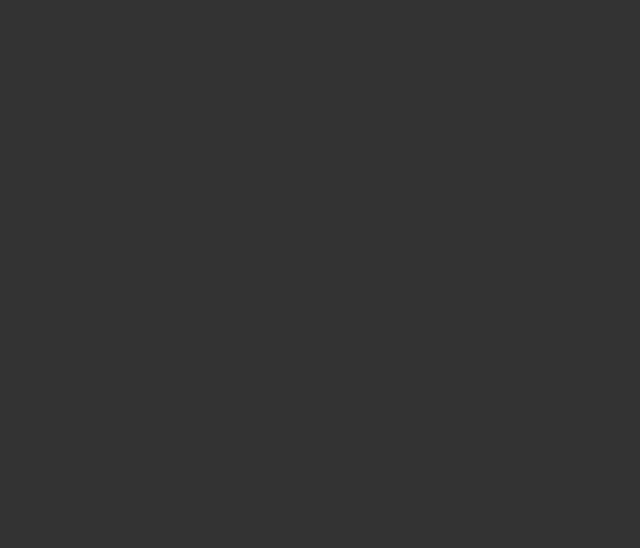
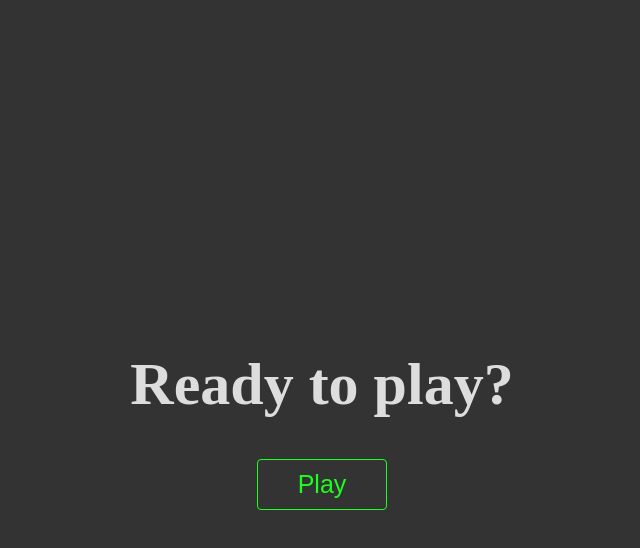
Before and after one commit to tlaine1441/Project1, a plain HTML site: page index.html in a window 1280 px wide. Both pictures are taken after a click on the button "Continue". Shown: the whole page, without its empty margins (318-958 px from the left). Drawn offline with Linux system fonts and the light colour scheme.

Commit message:
adds ready to play state

```diff
--- a/css/main.css
+++ b/css/main.css
@@ -48,7 +48,42 @@ body {
 	border: 1px solid rgba(28, 255, 28, 1);
 }
 
+.ready-to-play {
+	text-align: center;
+	width: 50%;
+	margin: 350px auto;
+	display: flex;
+  	justify-content: center;
+  	align-items: center;
+}
+.ready-to-play-wrapper {
+	display: block;
+	width: 100%;
+}
+
+.ready-to-play button {
+	font-size: 25px;
+	padding: 10px 40px;
+	color: rgba(28, 255, 28, 1);
+	background: #333;
+	border: 1px solid rgba(28, 255, 28, 1);
+	border-radius: 4px;
+	display: block;
+	margin: 0 auto;
+}
+
+.ready-to-play h1 {
+	display: block;
+	font-size: 60px;
+	color: #ddd;
+	margin-top: 0;
+}
+
 
 .hidden-div {
 	display: none;
 }
+
+.show-div {
+	display: flex;
+}
--- a/index.html
+++ b/index.html
@@ -9,12 +9,22 @@
 		<input id="characterNameInput" type="text" placeholder="Character Name">
 		<button id="continue-btn">Continue</button>
 	</div>
-	<div id="attack-btn-container" class="hidden-div">
-		<button id="attack">Attack</button>
+
+	<div id="ready-to-play" class="ready-to-play hidden-div">
+		<div class="ready-to-play-wrapper">
+		<h1>Ready to play?</h1>
+		<button id="play-btn">Play</button>
+		</div>
 	</div>
-	<div id="damage-container" class="hidden-div">
-		<div id="damage"><h1>Damage</h1></div>
-	</div>
+
+	<main>
+		<div id="attack-btn-container" class="hidden-div">
+			<button id="attack">Attack</button>
+		</div>
+		<div id="damage-container" class="hidden-div">
+			<div id="damage"><h1>Damage</h1></div>
+		</div>
+	</main>
 	<script type="text/javascript" src="js/app.js"></script>
 </body>
 </html>
--- a/js/app.js
+++ b/js/app.js
@@ -111,6 +111,10 @@ const hideNameInput = function() {
     document.getElementById('name-container').className='hidden-div';
 }
 
+const showPlayBtn = function() {
+    document.getElementById('ready-to-play').className="ready-to-play show-div";
+}
+
 
 let player1 = createPlayer();
 let monster1 = createMonster();
@@ -121,6 +125,7 @@ nextBtn.addEventListener("click", function() {
 	let characterName = characterNameInput.value;
 	player1.setName(characterName);
 	hideNameInput();
+	showPlayBtn();
 	console.log(player1.getName());
 
 });
```
